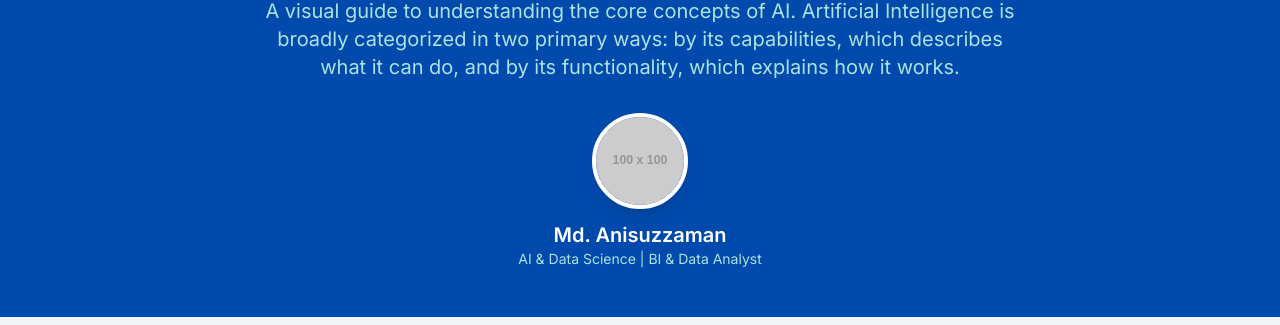
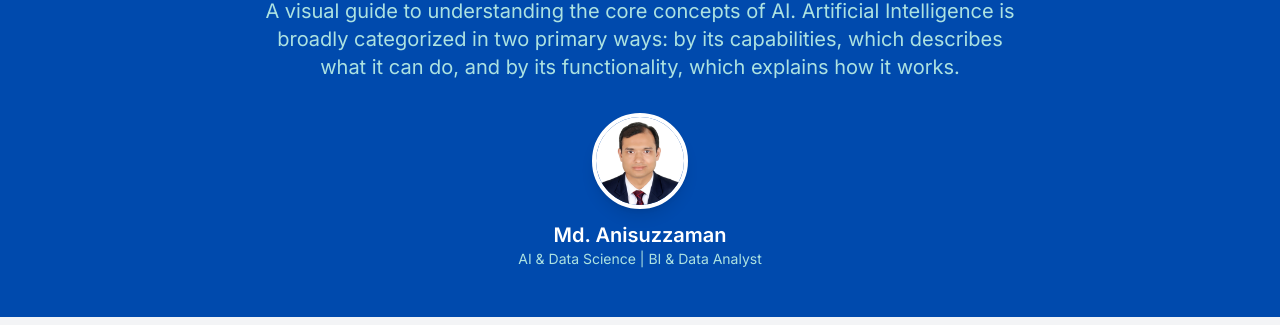
Before and after one commit to anisjkb/AI-Prompt-Engineering, a plain HTML site: page index.html in a window 1280 px wide. Shown: the part 127-452 px from the top of the page. Drawn offline with nearby package versions, Linux system fonts and the light colour scheme; placeholder pictures from the web are drawn by us.

Commit message:
Update index.html

```diff
--- a/index.html
+++ b/index.html
@@ -50,7 +50,7 @@
 
         <!-- Portfolio Section -->
         <div class="mt-8 flex flex-col items-center justify-center">
-            <img src="https://placehold.co/100x100/ADD8E6/004AAD?text=DP" alt="Your Profile Picture" class="rounded-full w-24 h-24 border-4 border-white shadow-lg mb-3">
+            <img src="anis_profile_pic.JPG" alt="Your Profile Picture" class="rounded-full w-24 h-24 border-4 border-white shadow-lg mb-3">
             <p class="text-xl font-semibold text-white">Md. Anisuzzaman</p>
             <p class="text-sm text-[#ACE2E1]">AI & Data Science | BI & Data Analyst</p>
         </div>
```
